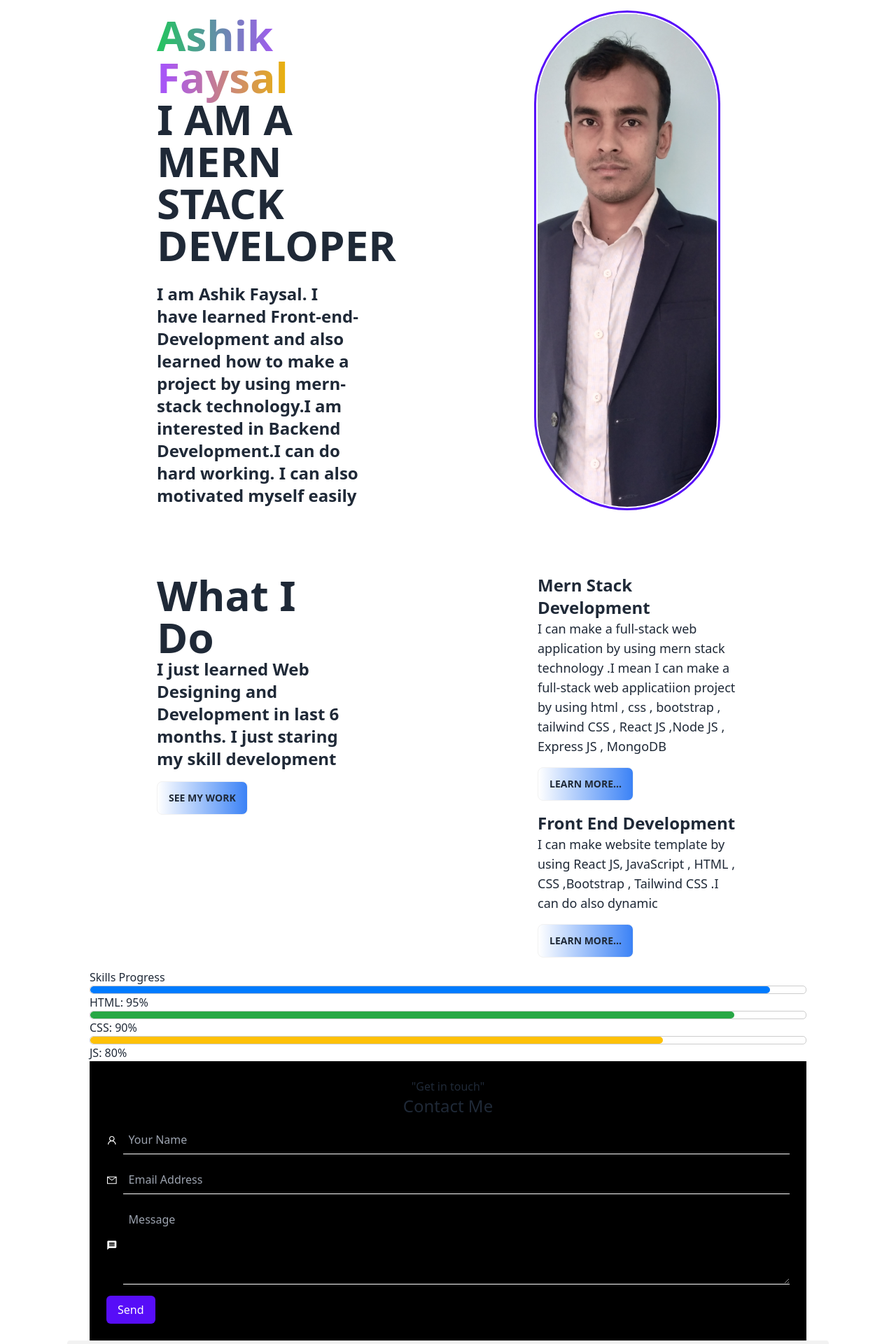
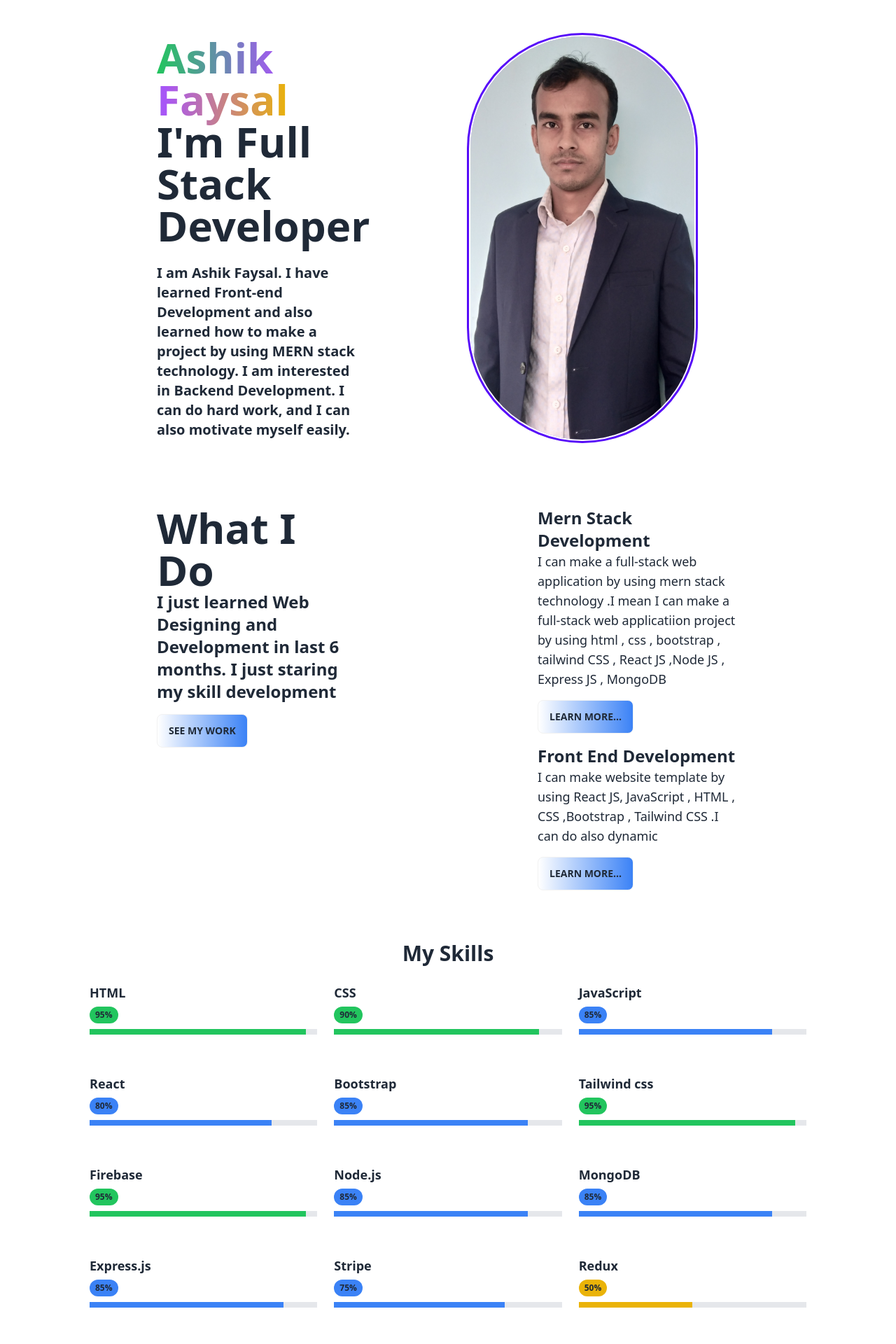
Before and after one commit to Ashik-Faysal/ashik-faysal-portfolio, a React (Vite) app: page / in a window 1280 px wide. Shown: the part 220-2140 px from the top of the page at 70% size. Built offline with nearby package versions, Linux system fonts and the light colour scheme.

Commit message:
added dynamic Charecter add and remove on

```diff
--- a/package.json
+++ b/package.json
@@ -11,9 +11,13 @@
   },
   "dependencies": {
     "@emailjs/browser": "^3.11.0",
+    "gsap": "^3.12.2",
     "localforage": "^1.10.0",
     "match-sorter": "^6.3.1",
     "react": "^18.2.0",
+    "react-awesome-button": "^7.0.5",
+    "react-awesome-slider": "^4.1.0",
+    "react-awesome-spinners": "^1.3.1",
     "react-dom": "^18.2.0",
     "react-icons": "^4.11.0",
     "react-router-dom": "^6.14.1",
--- a/src/components/About.jsx
+++ /dev/null
@@ -1,32 +0,0 @@
-import React from "react";
-import MyImage from "../assets/ashikfaysal.jpg"
-
-
-const About = () => {
-  return (
-    <div className="grid md:grid-cols-2 gap-16 my-24">
-      <div className="md:px-24">
-        <h1 className="text-6xl">
-          <span className="font-extrabold text-transparent bg-clip-text bg-gradient-to-r from-green-500 via-purple-500 to-yellow-500">
-            Ashik Faysal
-          </span>
-          <br /> <span className="font-bold">I AM A MERN STACK DEVELOPER</span>
-        </h1>
-        <br />
-        <span className="text-2xl font-bold">
-          I am Ashik Faysal. I have learned Front-end-Development and also
-          learned how to make a project by using mern-stack technology.I am
-          interested in Backend Development.I can do hard working. I can also
-          motivated myself easily
-        </span>
-      </div>
-      <div className="avatar md:ml-24">
-        <div className="w-4/6 rounded-full ring ring-primary ring-offset-base-100 ring-offset-2">
-          <img src={MyImage} />
-        </div>
-      </div>
-    </div>
-  );
-};
-
-export default About;
--- /dev/null
+++ b/src/components/About/About.jsx
@@ -0,0 +1,83 @@
+import React, { useState, useEffect } from "react";
+import MyImage from "../../assets/ashikfaysal.jpg";
+
+const About = () => {
+  const roles = [
+    "Mern Stack Developer",
+    "Web Developer",
+    "Full Stack Developer",
+    "Frontend Developer",
+  ];
+
+  const [currentRoleIndex, setCurrentRoleIndex] = useState(0);
+  const [displayedRole, setDisplayedRole] = useState("");
+  const [animationDirection, setAnimationDirection] = useState("forward");
+
+  useEffect(() => {
+    let currentIndex = 0;
+    let intervalId;
+
+    const animateRole = () => {
+      intervalId = setInterval(() => {
+        if (animationDirection === "forward") {
+          if (currentIndex < roles[currentRoleIndex].length) {
+            setDisplayedRole(
+              roles[currentRoleIndex].substring(0, currentIndex + 1)
+            );
+            currentIndex++;
+          } else {
+            setAnimationDirection("backward"); // Reverse the animation direction
+          }
+        } else {
+          if (currentIndex > 0) {
+            setDisplayedRole(
+              roles[currentRoleIndex].substring(0, currentIndex - 1)
+            );
+            currentIndex--;
+          } else {
+            setAnimationDirection("forward"); // Switch back to forward animation
+            clearInterval(intervalId);
+            setCurrentRoleIndex((prevIndex) => (prevIndex + 1) % roles.length);
+          }
+        }
+      }, 100); // Character addition/removal interval
+    };
+
+    animateRole(); // Start the animation for the first role
+
+    // Cleanup function to clear the interval when the component unmounts or updates
+    return () => {
+      clearInterval(intervalId);
+    };
+  }, [currentRoleIndex, animationDirection]);
+
+  return (
+    <div className="grid md:grid-cols-2 gap-16 justify-around mt-4 mb-4 md:mb-24">
+      <div className="px-2 md:px-24">
+        <h1 className="text-6xl">
+          <span className="font-extrabold text-transparent bg-clip-text bg-gradient-to-r from-green-500 via-purple-500 to-yellow-500">
+            Ashik Faysal
+          </span>
+          <br />
+          <span className="font-bold role-text-animation">
+            I'm {displayedRole}
+          </span>
+        </h1>
+        <br />
+        <span className="text-xl font-bold">
+          I am Ashik Faysal. I have learned Front-end Development and also
+          learned how to make a project by using MERN stack technology. I am
+          interested in Backend Development. I can do hard work, and I can also
+          motivate myself easily.
+        </span>
+      </div>
+      <div className="avatar">
+        <div className="w-4/6 rounded-full ring ring-primary ring-offset-base-100 ring-offset-2">
+          <img src={MyImage} alt="Ashik Faysal" />
+        </div>
+      </div>
+    </div>
+  );
+};
+
+export default About;
--- a/src/components/ContactMe.jsx
+++ b/src/components/Contact/ContactMe.jsx
@@ -35,7 +35,6 @@ export const ContactMe = () => {
       )
       .then(
         (result) => {
-          // console.log(result.text);
           if (result.text === "OK") {
             Swal.fire({
               position: "center",
@@ -54,12 +53,12 @@ export const ContactMe = () => {
   };
 
   return (
-    <div className="bg-black p-6 ">
+    <div className="bg-black p-6 transition-transform transform ">
       <div data-aos="zoom-out-down" className="text-center mb-3 ">
         <h2 className="">
           <>"Get in touch"</>
         </h2>
-        <h2 className="text-2xl green">Contact Me</h2>
+        <h2 className="text-4xl font-bold green">Contact Me</h2>
       </div>
       <form ref={form} onSubmit={sendEmail}>
         <div className="flex items-center mb-4">
@@ -93,7 +92,7 @@ export const ContactMe = () => {
           />
         </div>
         <button
-          className="bg-primary text-white px-4 py-2 rounded-md hover:bg-primary-dark"
+          className="flex mx-auto bg-primary text-white px-4 py-2 rounded-md hover:bg-primary-dark transition-transform transform hover:scale-105"
           type="submit"
           ref={hiddenSubmitButton} // Hidden submit button
         >
--- a/src/components/DynamicProgressBar .jsx
+++ /dev/null
@@ -1,69 +0,0 @@
-import React from "react";
-
-const DynamicProgressBar = ({ htmlProgress, cssProgress, jsProgress }) => {
-  return (
-    <div>
-      {/* HTML Progress bar */}
-      <div
-        style={{
-          width: "100%",
-          border: "1px solid #ccc",
-          borderRadius: "5px", // Adding rounded corners
-          overflow: "hidden", // Hiding overflow to keep rounded corners intact
-        }}
-      >
-        <div
-          style={{
-            width: `${htmlProgress}%`,
-            backgroundColor: "#007bff",
-            height: "10px",
-            borderRadius: "5px", // Adding rounded corners to the progress bar
-          }}
-        />
-      </div>
-      <span>HTML: {htmlProgress}%</span>
-
-      {/* CSS Progress bar */}
-      <div
-        style={{
-          width: "100%",
-          border: "1px solid #ccc",
-          borderRadius: "5px", // Adding rounded corners
-          overflow: "hidden", // Hiding overflow to keep rounded corners intact
-        }}
-      >
-        <div
-          style={{
-            width: `${cssProgress}%`,
-            backgroundColor: "#28a745",
-            height: "10px",
-            borderRadius: "5px", // Adding rounded corners to the progress bar
-          }}
-        />
-      </div>
-      <span>CSS: {cssProgress}%</span>
-
-      {/* JS Progress bar */}
-      <div
-        style={{
-          width: "100%",
-          border: "1px solid #ccc",
-          borderRadius: "5px", // Adding rounded corners
-          overflow: "hidden", // Hiding overflow to keep rounded corners intact
-        }}
-      >
-        <div
-          style={{
-            width: `${jsProgress}%`,
-            backgroundColor: "#ffc107",
-            height: "10px",
-            borderRadius: "5px", // Adding rounded corners to the progress bar
-          }}
-        />
-      </div>
-      <span>JS: {jsProgress}%</span>
-    </div>
-  );
-};
-
-export default DynamicProgressBar;
--- a/src/components/Home.jsx
+++ b/src/components/Home.jsx
@@ -1,16 +1,76 @@
-import React from "react";
-import About from "./About";
+import React, { useEffect, useRef } from "react";
+import About from "./About/About";
 import WhatIDo from "./WhatIDo";
 import MySkills from "./MySkills";
-import ContactMe from "./ContactMe";
+import { gsap } from "gsap";
+import { ScrollTrigger } from "gsap/ScrollTrigger";
+import ContactMe from "./Contact/ContactMe";
+
+gsap.registerPlugin(ScrollTrigger);
 
 const Home = () => {
+  const aboutRef = useRef(null);
+  const whatIDoRef = useRef(null);
+  const skillsRef = useRef(null);
+  const contactRef = useRef(null);
+
+  useEffect(() => {
+    // Define a common animation configuration
+    const commonAnimation = {
+      duration: 1500, // Adjust the duration as needed
+      opacity: 100,
+      y: 80, // Adjust the initial position as needed
+      ease: "power3.out", // Adjust the easing function as needed
+    };
+
+    // Create GSAP animations for each section
+    gsap.from(aboutRef.current, {
+      ...commonAnimation,
+      scrollTrigger: {
+        trigger: aboutRef.current,
+        toggleActions: "restart none reverse none",
+      },
+    });
+
+    gsap.from(whatIDoRef.current, {
+      ...commonAnimation,
+      scrollTrigger: {
+        trigger: whatIDoRef.current,
+        toggleActions: "restart none reverse none",
+      },
+    });
+
+    gsap.from(skillsRef.current, {
+      ...commonAnimation,
+      scrollTrigger: {
+        trigger: skillsRef.current,
+        toggleActions: "restart none reverse none",
+      },
+    });
+
+    gsap.from(contactRef.current, {
+      ...commonAnimation,
+      scrollTrigger: {
+        trigger: contactRef.current,
+        toggleActions: "restart none reverse none",
+      },
+    });
+  }, []);
+
   return (
     <div className="px-8 bg-slate-600hu">
-      <About />
-      <WhatIDo />
-      <MySkills />
-      <ContactMe />
+      <div className="my-4" ref={aboutRef}>
+        <About />
+      </div>
+      <div className="my-4" ref={whatIDoRef}>
+        <WhatIDo />
+      </div>
+      <div className="my-4" ref={skillsRef}>
+        <MySkills />
+      </div>
+      <div className="my-4" ref={contactRef}>
+        <ContactMe />
+      </div>
     </div>
   );
 };
--- a/src/components/MySkills.jsx
+++ b/src/components/MySkills.jsx
@@ -1,11 +1,37 @@
-import DynamicProgressBar from "./DynamicProgressBar ";
+import React from "react";
+import SkillBar from "./SkillBar";
 
+const skills = [
+  { name: "HTML", percentage: 95},
+  { name: "CSS", percentage: 90 },
+  { name: "JavaScript", percentage: 85},
+  { name: "React", percentage:80},
+  { name: "Bootstrap", percentage: 85},
+  { name: "Tailwind css", percentage: 95},
+  { name: "Firebase", percentage: 95},
+  { name: "Node.js", percentage: 85},
+  { name: "MongoDB", percentage: 85},
+  { name: "Express.js", percentage: 85 },
+  { name: "Stripe", percentage: 75 },
+  { name: "Redux", percentage: 50 },
+
+  // Add more skills with unique colors as needed
+];
 
 const MySkills = () => {
   return (
-    <div>
-      <h1>Skills Progress</h1>
-      <DynamicProgressBar htmlProgress={95} cssProgress={90} jsProgress={80} />
+    <div className="container mx-auto py-10">
+      <h1 className="text-3xl font-bold mb-6 text-center">My Skills</h1>
+      <div className="grid grid-cols-1 md:grid-cols-2 lg:grid-cols-3 gap-6">
+        {skills.map((skill, index) => (
+          <SkillBar
+            key={index}
+            name={skill.name}
+            percentage={skill.percentage}
+            color={skill.color}
+          />
+        ))}
+      </div>
     </div>
   );
 };
--- /dev/null
+++ b/src/components/SkillBar.jsx
@@ -0,0 +1,42 @@
+import React from "react";
+
+const SkillBar = ({ name, percentage, color }) => {
+  const getColorClass = (percentage) => {
+    if (percentage >= 90) {
+      return "bg-green-500";
+    } else if (percentage >= 70) {
+      return "bg-blue-500";
+    } else if (percentage >= 50) {
+      return "bg-yellow-500";
+    } else {
+      return "bg-red-500";
+    }
+  };
+
+  const colorClass = getColorClass(percentage);
+
+  return (
+    <div className="mb-4">
+      <div className="text-lg font-semibold">{name}</div>
+      <div className="relative pt-1">
+        <div className="flex mb-2 items-center justify-between">
+          <div>
+            <span
+              className={`text-xs font-semibold inline-block py-1 px-2 uppercase rounded-full ${colorClass}`}
+            >
+              {percentage}%
+            </span>
+          </div>
+        </div>
+        <div className="flex h-2 mb-4 overflow-hidden text-xs bg-gray-200">
+          <div
+            style={{ width: `${percentage}%` }}
+            className={`flex flex-col justify-center text-center text-white shadow-none whitespace-nowrap ${colorClass}`}
+          ></div>
+        </div>
+      </div>
+    </div>
+  );
+};
+
+export default SkillBar;
```
Also changed, not shown: src/main.jsx (+8 -3 lines), 2 other files (tests, documents, lock files or other folders). Lines whose indentation alone changed are shown as unchanged.
